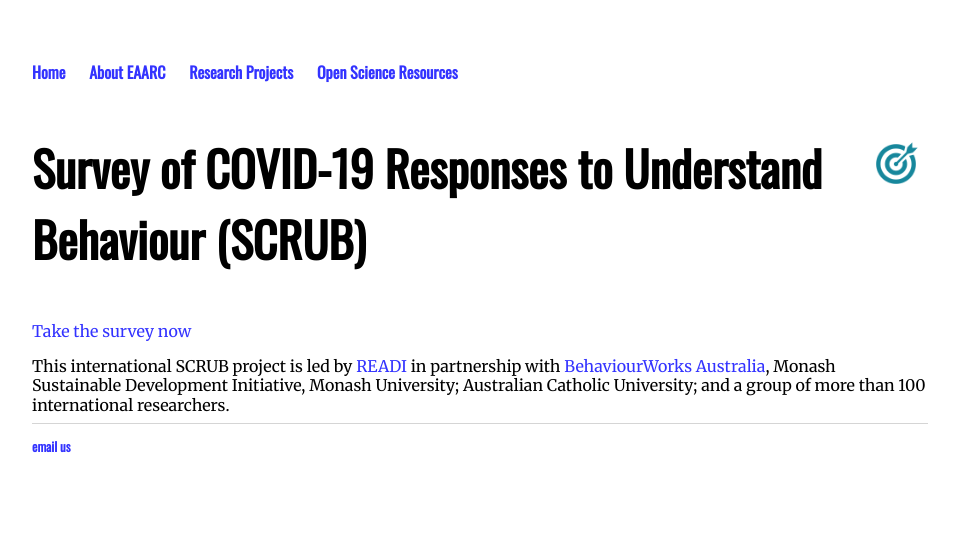
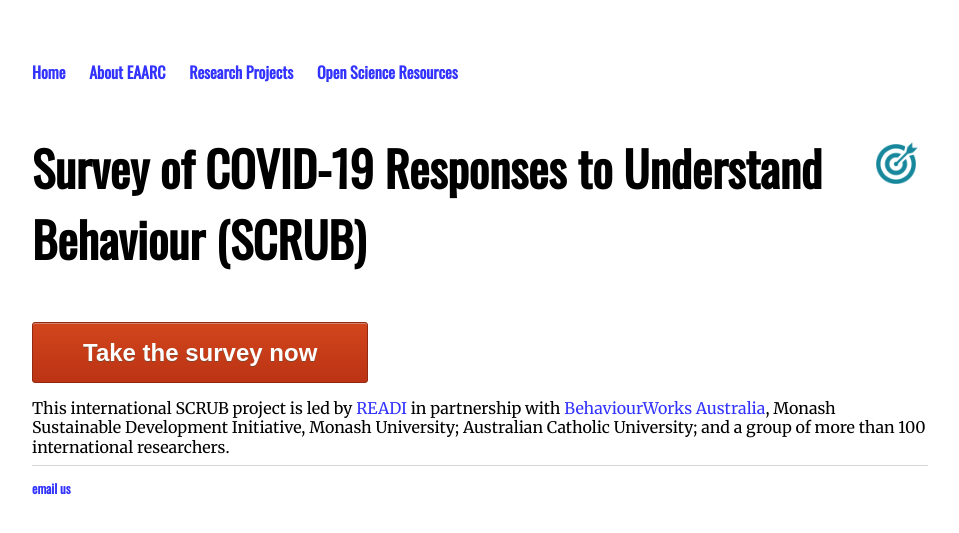
Before and after one commit to aksaeri/scrub, a Jekyll site: the page built from index.md, in a window 1280 px wide. Shown: the top 533 px of the page, without its empty margins (160-1119 px from the left). Built offline with Jekyll 4.4.1, drawn with Linux system fonts in a browser that asks for light colours.

Commit message:
Update main.css

```diff
--- a/css/main.css
+++ b/css/main.css
@@ -69,3 +69,28 @@
 ul.posts li {
     list-style: none;
 }
+
+.myButton {
+	box-shadow:inset 0px 1px 0px 0px #cf866c;
+	background:linear-gradient(to bottom, #d0451b 5%, #bc3315 100%);
+	background-color:#d0451b;
+	border-radius:3px;
+	border:1px solid #942911;
+	display:inline-block;
+	cursor:pointer;
+	color:#ffffff;
+	font-family:Arial;
+	font-size:24px;
+	font-weight:bold;
+	padding:20px 50px;
+	text-decoration:none;
+	text-shadow:0px 1px 0px #854629;
+}
+.myButton:hover {
+	background:linear-gradient(to bottom, #bc3315 5%, #d0451b 100%);
+	background-color:#bc3315;
+}
+.myButton:active {
+	position:relative;
+	top:1px;
+}
```
